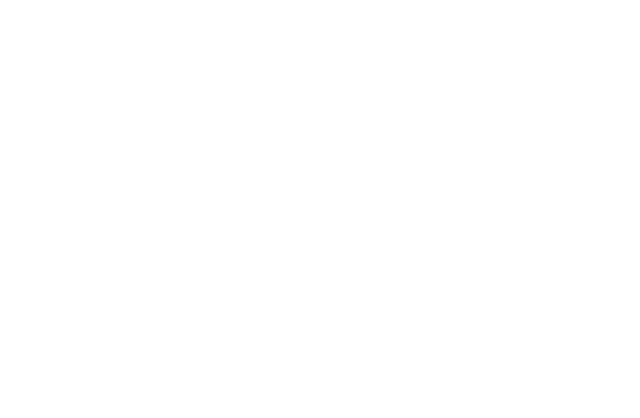
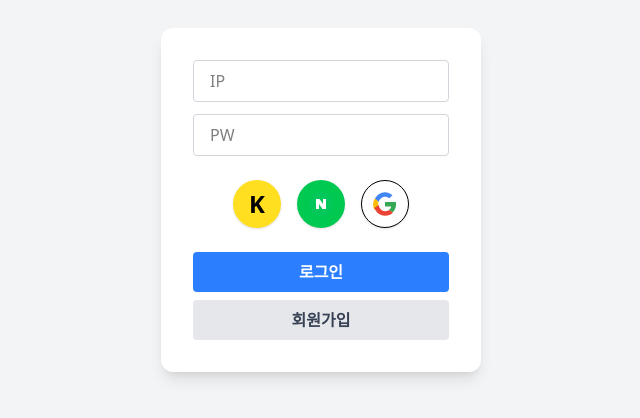
Before and after one commit to Jang-JinYoung/side-front, a React app: page /login in a window 1280 px wide. Before the commit this address had no page. Shown: the part 200-618 px from the top of the page, without its empty margins (319-959 px from the left). Built offline with nearby package versions, Linux system fonts and the light colour scheme.

Commit message:
feat : 로그인 페이지 추가

```diff
--- a/src/App.tsx
+++ b/src/App.tsx
@@ -1,3 +1,4 @@
+import LoginPage from '@page/LoginPage';
 import MainPage from '@page/MainPage';
 import { QueryClient, QueryClientProvider } from '@tanstack/react-query';
 import { BrowserRouter, Route, Routes } from 'react-router-dom';
@@ -27,8 +28,9 @@
 const App = () => {
     return (
         <QueryClientProvider client={queryClient}>
-            <BrowserRouter>
-                <Routes>
+            <BrowserRouter >
+                <Routes >
+                    <Route path="/login" element={<LoginPage />} />
                     <Route path="/" element={<MainPage />} />
                 </Routes>
             </BrowserRouter>
--- /dev/null
+++ b/src/page/LoginPage.tsx
@@ -0,0 +1,58 @@
+import kakao from "@image/kakao.png";
+
+const LoginPage = () => {
+    return (
+        <div className="flex min-h-screen items-center justify-center bg-gray-100">
+            <div className="bg-white p-8 rounded-xl shadow-lg w-80 flex flex-col items-center">
+                {/* IP/PW 입력 */}
+                <input
+                    type="text"
+                    placeholder="IP"
+                    className="mb-3 w-full px-4 py-2 border border-gray-300 rounded focus:outline-none focus:ring-2 focus:ring-blue-400"
+                />
+                <input
+                    type="password"
+                    placeholder="PW"
+                    className="mb-6 w-full px-4 py-2 border border-gray-300 rounded focus:outline-none focus:ring-2 focus:ring-blue-400"
+                />
+
+                {/* 소셜 아이콘 */}
+                <div className="flex space-x-4 mb-6">
+                    {/* 카카오 */}
+                    <button className="w-12 h-12 rounded-full bg-yellow-300 flex items-center justify-center shadow">
+                        <span className="text-black text-2xl font-bold">K</span>
+                    </button>
+                    {/* 네이버 */}
+                    <button className="w-12 h-12 rounded-full bg-green-500 flex items-center justify-center shadow">
+                        <svg width="24" height="24" viewBox="0 0 24 24">
+                            <rect width="24" height="24" rx="12" fill="#03C75A" />
+                            <path d="M7 7h3.5l3.5 5V7H17v10h-3.5l-3.5-5v5H7V7z" fill="#fff" />
+                        </svg>
+                    </button>
+                    {/* 구글 */}
+                    <button className="w-12 h-12 rounded-full bg-white border flex items-center justify-center shadow">
+                        <svg width="24" height="24" viewBox="0 0 48 48">
+                            <g>
+                                <path fill="#4285F4" d="M24 9.5c3.54 0 6.49 1.22 8.63 3.23l6.42-6.42C34.16 2.7 29.45 0.5 24 0.5 14.84 0.5 6.93 6.54 3.64 14.16l7.48 5.81C12.82 14.77 17.97 9.5 24 9.5z" />
+                                <path fill="#34A853" d="M46.14 24.5c0-1.64-.15-3.22-.43-4.74H24v9.02h12.39c-.53 2.87-2.14 5.3-4.55 6.92l7.02 5.46C43.93 36.46 46.14 30.88 46.14 24.5z" />
+                                <path fill="#FBBC05" d="M11.12 28.97a14.47 14.47 0 0 1 0-9.94l-7.48-5.81A23.94 23.94 0 0 0 0 24.5c0 3.85.93 7.49 2.64 10.78l8.48-6.31z" />
+                                <path fill="#EA4335" d="M24 47.5c6.45 0 11.86-2.14 15.82-5.82l-7.02-5.46c-2.01 1.35-4.59 2.16-8.8 2.16-6.03 0-11.18-5.27-12.88-12.47l-8.48 6.31C6.93 42.46 14.84 47.5 24 47.5z" />
+                            </g>
+                        </svg>
+                    </button>
+
+                </div>
+
+                {/* 로그인/회원가입 버튼 */}
+                <button className="w-full py-2 mb-2 bg-blue-500 text-white rounded hover:bg-blue-600 font-semibold">
+                    로그인
+                </button>
+                <button className="w-full py-2 bg-gray-200 text-gray-700 rounded hover:bg-gray-300 font-semibold">
+                    회원가입
+                </button>
+            </div>
+        </div>
+    )
+}
+
+export default LoginPage;
```
